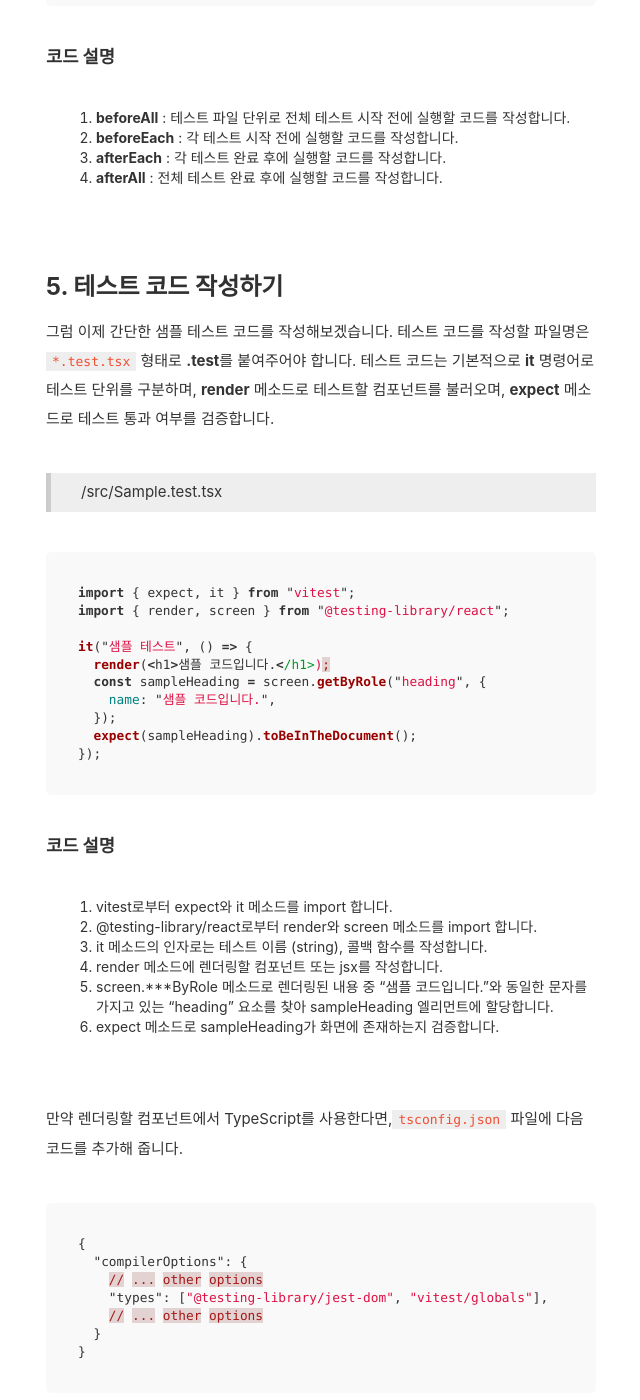
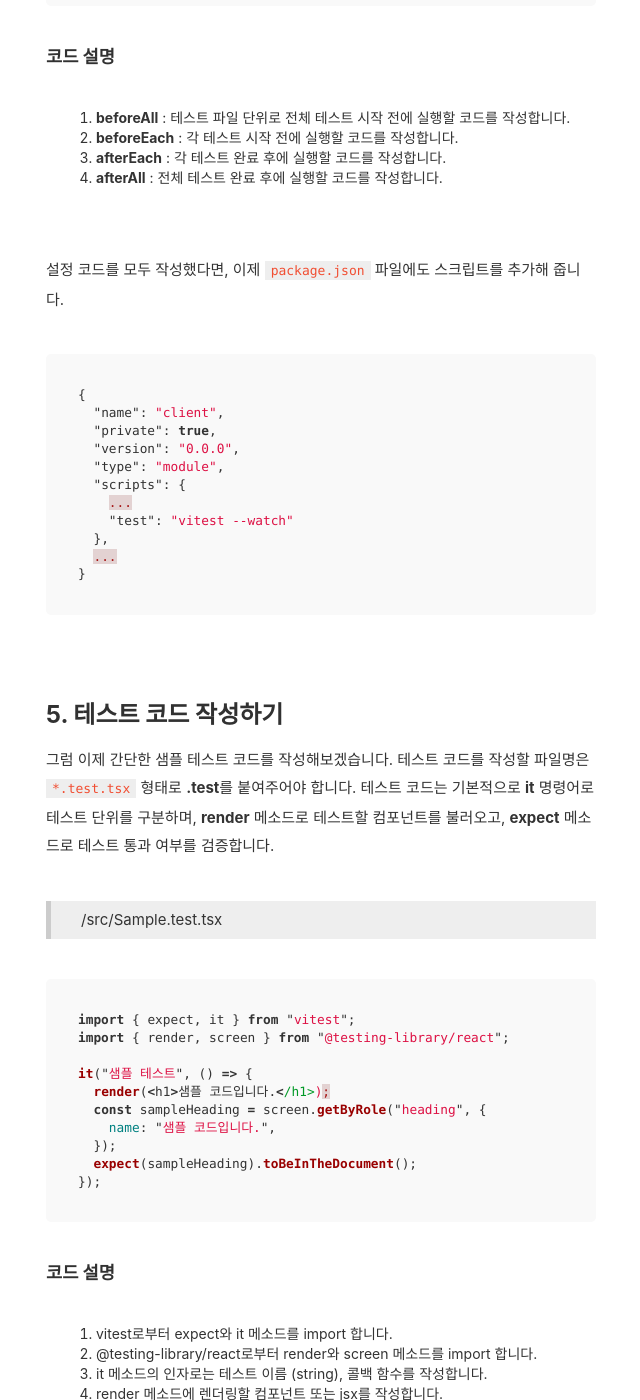
Before and after one commit to Ji-hoon/blog, a Jekyll site: the page built from _posts/2024-03-14-run-test-with-vitest-and-rtl.md, in a window 1280 px wide and 1400 px high, scrolled down 6319 px. Shown: the whole window, without its empty margins (319-959 px from the left). Built offline with Jekyll 4.4.1, drawn with Linux system fonts in a browser that asks for light colours; comment, search, counter and statistics services are not loaded; some of the changed text lies outside the part shown.

Commit message:
Refactor: image 추가

````diff
--- a/_posts/2024-03-14-run-test-with-vitest-and-rtl.md
+++ b/_posts/2024-03-14-run-test-with-vitest-and-rtl.md
@@ -192,9 +192,27 @@ afterAll(() => {});
 
 &nbsp;
 
+설정 코드를 모두 작성했다면, 이제 `package.json` 파일에도 스크립트를 추가해 줍니다.
+
+```json
+{
+  "name": "client",
+  "private": true,
+  "version": "0.0.0",
+  "type": "module",
+  "scripts": {
+    ...
+    "test": "vitest --watch"
+  },
+  ...
+}
+```
+
+&nbsp;
+
 ## 5. 테스트 코드 작성하기
 
-그럼 이제 간단한 샘플 테스트 코드를 작성해보겠습니다. 테스트 코드를 작성할 파일명은 `*.test.tsx` 형태로 **.test**를 붙여주어야 합니다. 테스트 코드는 기본적으로 **it** 명령어로 테스트 단위를 구분하며, **render** 메소드로 테스트할 컴포넌트를 불러오며, **expect** 메소드로 테스트 통과 여부를 검증합니다.
+그럼 이제 간단한 샘플 테스트 코드를 작성해보겠습니다. 테스트 코드를 작성할 파일명은 `*.test.tsx` 형태로 **.test**를 붙여주어야 합니다. 테스트 코드는 기본적으로 **it** 명령어로 테스트 단위를 구분하며, **render** 메소드로 테스트할 컴포넌트를 불러오고, **expect** 메소드로 테스트 통과 여부를 검증합니다.
 
 > /src/Sample.test.tsx
 
@@ -219,6 +237,14 @@ it("샘플 테스트", () => {
 4. render 메소드에 렌더링할 컴포넌트 또는 jsx를 작성합니다.
 5. screen.***ByRole 메소드로 렌더링된 내용 중 "샘플 코드입니다."와 동일한 문자를 가지고 있는 "heading" 요소를 찾아 sampleHeading 엘리먼트에 할당합니다.
 6. expect 메소드로 sampleHeading가 화면에 존재하는지 검증합니다.
+
+&nbsp;
+
+마지막으로 콘솔 창에서 `npm test` 명령어를 실행하여 테스트 코드가 실행해 봅니다. 테스트가 성공하면 `passed` 카운트가, 실패하면 `fail` 카운트가 증가합니다. (--watch 옵션이 붙은 경우, 테스트 파일이 업데이트되면 자동으로 테스트를 재실행합니다.)
+
+&nbsp;
+
+![result of sample test](/blog/assets/posts/asset-tdd-result-of-sample-test.png)*테스트가 성공했다.*{: .caption}
 
 &nbsp;
 
````
Also changed, not shown: assets/posts/asset-tdd-result-of-sample-test.png (added).
